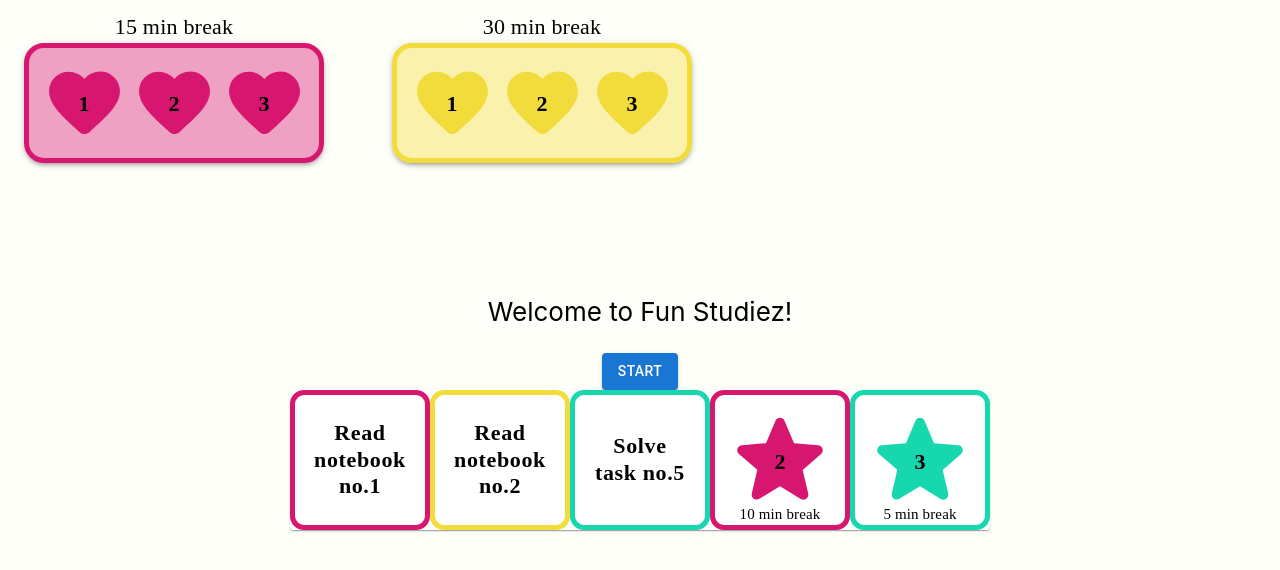
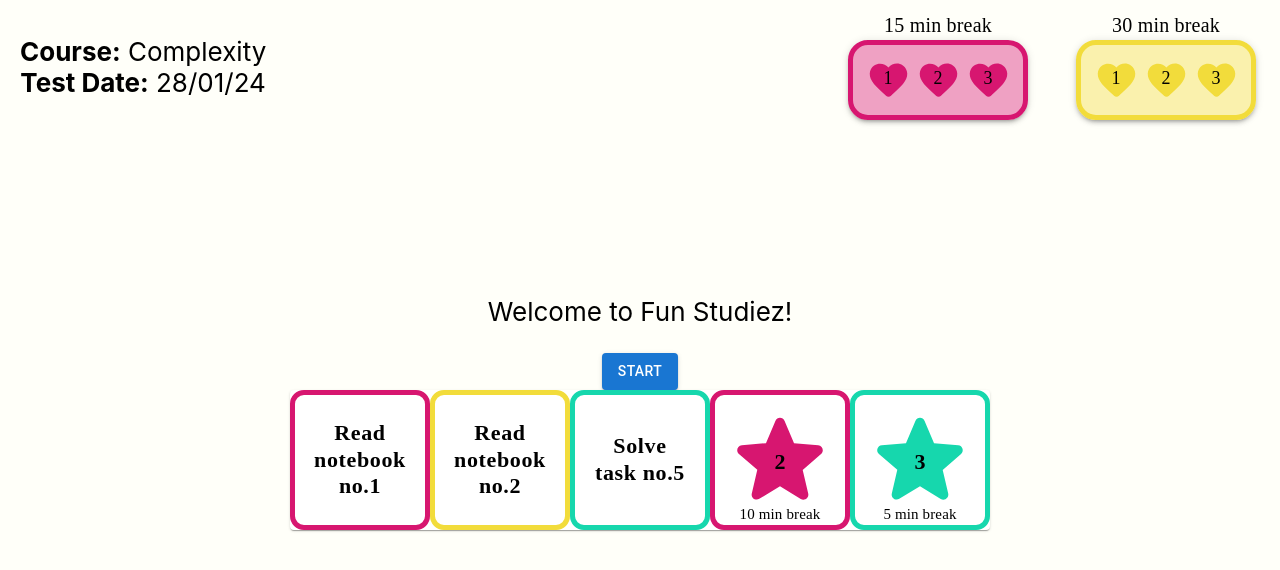
Before and after one commit to amit-erlich/FunStudiez, a React (Create React App) app: page / in a window 1280 px wide. Shown: the top 570 px of the page. Built offline with nearby package versions, Linux system fonts and the light colour scheme.

Commit message:
HeartsBar ready

```diff
--- a/src/App.js
+++ b/src/App.js
@@ -12,6 +12,8 @@ const handleClick = () => {
 function App() {
   const [timerTime, setTimerTime] = useState(0);
   const [showPopup, setShowPopup] = useState(false);
+  const courseName = 'Complexity';
+  const tastDate = '28/01/24';
 
   const set15minTimer = () => {
     setTimerTime(15);
@@ -38,10 +40,18 @@ function App() {
         </div>
     )}
       <header className="App-header">
-        <div style={{ position: 'absolute', top: 0, left: 0, display: 'flex', alignItems: 'flex-start', marginTop: '10px' }}>
+        <div style={{ position: 'absolute', top: 0, right: 0, display: 'flex', alignItems: 'flex-start', marginTop: '10px' }}>
           <HeartsBar text='15 min break' number='3' color='#d71670' onClick={set15minTimer} />
-          <div style={{ marginLeft: '20px' }} />
           <HeartsBar text='30 min break' number='3' color='#f2dc3b' onClick={set30minTimer} />
+        </div>
+        <div style={{ position: 'absolute', top: 0, left: '20px', display: 'flex', alignItems: 'flex-start', marginTop: '10px' }}>
+          <>
+            <p>
+              <span style={{ fontWeight: 'bold' }}>Course:</span> {courseName}
+              <br />
+              <span style={{ fontWeight: 'bold' }}>Test Date:</span> {tastDate}
+            </p>
+          </>
         </div>
         <p>
           Welcome to Fun Studiez!
--- a/src/components/Heart.js
+++ b/src/components/Heart.js
@@ -5,8 +5,8 @@ import HeartIcon from '@mui/icons-material/FavoriteRounded';
 import BrokenHeartIcon from '@mui/icons-material/HeartBrokenRounded';
 
 const CustomButton = styled(IconButton)(({ theme, borderColor, bgColor }) => ({
-  width: '90px',
-  height: '90px',
+  width: '50px',
+  height: '50px',
   fontSize: '22px',
   color: 'black',
   overflow: 'hidden',
@@ -50,15 +50,14 @@ const Heart = ({
       bgColor={bgColor}
       onClick={handleButtonClick}
     >
-        {!clicked && <HeartIcon style={{ color: borderColor, fontSize: '85px' }} />}
-        {clicked && <BrokenHeartIcon style={{ color: bgColor, fontSize: '85px' }} />}
+        {!clicked && <HeartIcon style={{ color: borderColor, fontSize: '45px' }} />}
+        {clicked && <BrokenHeartIcon style={{ color: bgColor, fontSize: '45px' }} />}
         <Typography
             style={{
                 position: 'absolute',
-                top: '32%',
+                top: '20%',
                 color: 'black',
-                fontWeight: 'bold',
-                fontSize: '22px',
+                fontSize: '18px',
                 fontFamily: 'cursive',
             }}
         >
--- a/src/components/HeartsBar.js
+++ b/src/components/HeartsBar.js
@@ -33,10 +33,9 @@ const HeartsBar = ({
     }
 
     return (
-        <>
         <Container>
             <Typography style={{
-                    fontSize: '22px',
+                fontSize: '20px',
                 fontFamily: 'cursive',
                 }}>
                     {text}
@@ -53,7 +52,6 @@ const HeartsBar = ({
                 </Grid>
             </Paper>
         </Container>
-        </>
     );
 };
 
```
Lines whose indentation alone changed are shown as unchanged.
